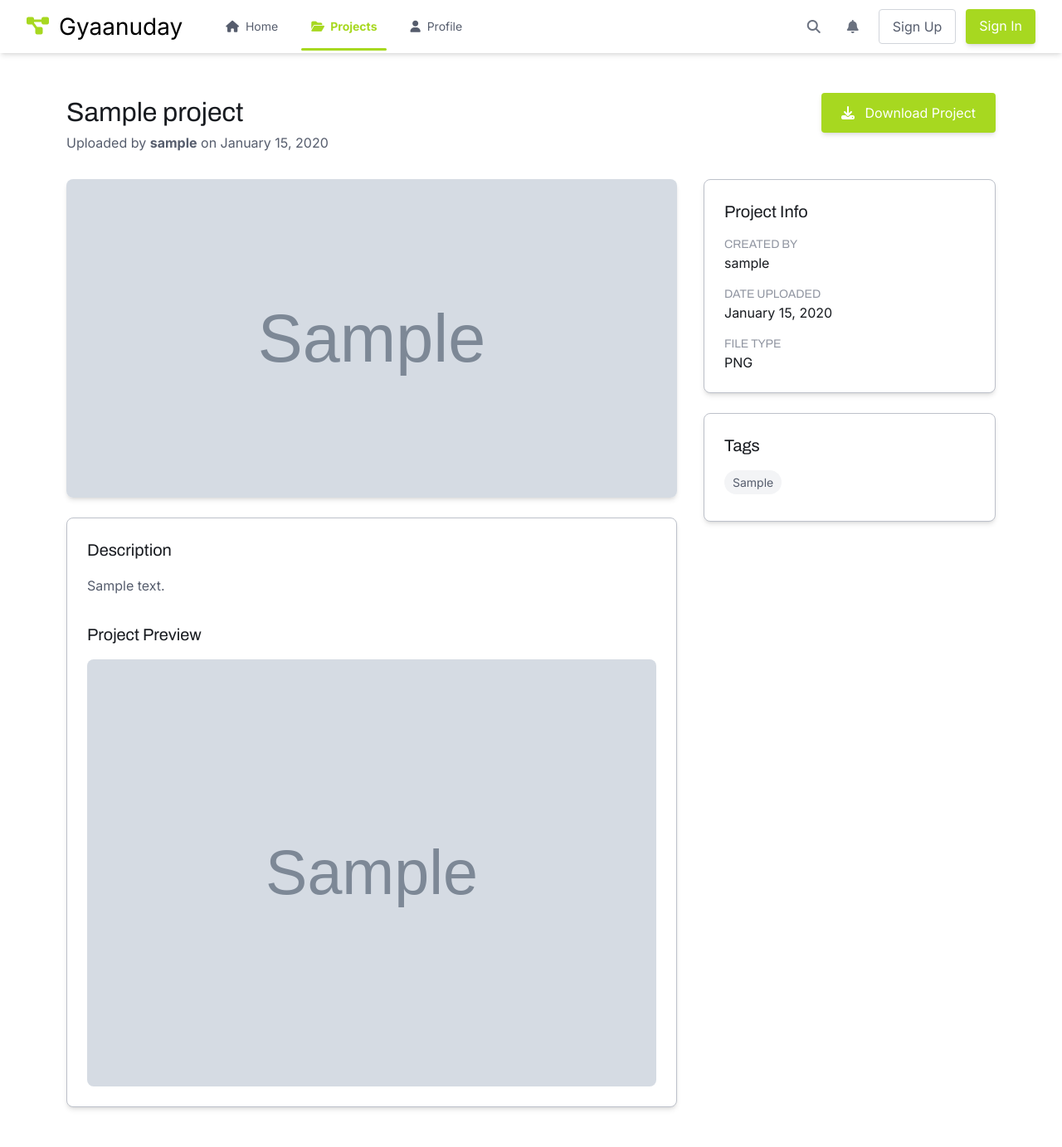
After one commit to Gurbaksh363/Gyaanuday, a PHP site: page /project_details.php?id=1 in a window 1280 px wide. The commit adds this page. Shown: the whole page at 83% size. Run offline with PHP 8.4, Linux system fonts and the light colour scheme; tables that the repository leaves empty or names only in its code hold one stand-in row (values such as "Sample post"); grey boxes marked "Sample" are stand-in pictures; some libraries are stand-ins or nearby versions.

Commit message:
project details page created

```diff
--- /dev/null
+++ b/public/project_details.php
@@ -0,0 +1,237 @@
+<?php session_start(); ?>
+<!DOCTYPE html>
+<html lang="en">
+
+<head>
+  <meta charset="UTF-8">
+  <meta name="viewport" content="width=device-width, initial-scale=1.0">
+  <title>Project Details | Gyaanuday</title>
+  <script src="https://cdn.tailwindcss.com"></script>
+  <link rel="stylesheet" href="https://cdnjs.cloudflare.com/ajax/libs/font-awesome/6.4.2/css/all.min.css">
+  <style>
+    @import url('https://fonts.googleapis.com/css2?family=Inter:wght@400;700&family=Archivo&display=swap');
+    body {
+      font-family: 'Inter', sans-serif;
+    }
+    h1, h2, h3 {
+      font-family: 'Archivo', sans-serif;
+    }
+    .nav-item {
+      transition: all 0.3s ease;
+    }
+    .nav-item:hover {
+      color: #A7D820;
+    }
+    .nav-item-active {
+      color: #A7D820;
+      position: relative;
+    }
+    .nav-item-active::after {
+      content: '';
+      position: absolute;
+      bottom: -10px;
+      left: 0;
+      width: 100%;
+      height: 3px;
+      background-color: #A7D820;
+      border-radius: 2px;
+    }
+    .button-hover {
+      transition: all 0.3s ease;
+    }
+    .button-hover:hover {
+      transform: translateY(-2px);
+      box-shadow: 0 4px 6px rgba(0, 0, 0, 0.1);
+    }
+    .tag {
+      background-color: #f3f4f6;
+      padding: 4px 10px;
+      border-radius: 16px;
+      font-size: 0.875rem;
+      color: #565d6d;
+      margin-right: 8px;
+      display: inline-block;
+      margin-bottom: 8px;
+    }
+  </style>
+</head>
+
+<body class="bg-white">
+  <!-- Fixed Navigation Bar -->
+  <nav class="bg-white shadow-md sticky top-0 z-50">
+    <div class="max-w-7xl mx-auto px-4 sm:px-6 lg:px-8">
+      <div class="flex justify-between h-16">
+        <div class="flex items-center">
+          <div class="flex-shrink-0 flex items-center">
+            <span class="text-2xl font-bold mr-1" style="color: #A7D820;"><i class="fas fa-project-diagram"></i></span>
+            <span class="text-[28px] leading-[42px] font-archivo ml-2">Gyaanuday</span>
+          </div>
+          <div class="ml-10 flex items-baseline space-x-4">
+            <a href="index.php" class="px-3 py-2 text-[14px] leading-[22px] text-[#565d6d] nav-item">
+              <i class="fas fa-home mr-1"></i> Home
+            </a>
+            <a href="projects.php" class="px-3 py-2 text-[14px] leading-[22px] font-semibold nav-item nav-item-active">
+              <i class="fas fa-folder-open mr-1"></i> Projects
+            </a>
+            <a href="profile.php" class="px-3 py-2 text-[14px] leading-[22px] text-[#565d6d] nav-item">
+              <i class="fas fa-user mr-1"></i> Profile
+            </a>
+          </div>
+        </div>
+        <div class="flex items-center space-x-4">
+          <button class="rounded-full p-2 text-gray-500 hover:text-gray-700 focus:outline-none">
+            <i class="fas fa-search"></i>
+          </button>
+          <button class="rounded-full p-2 text-gray-500 hover:text-gray-700 focus:outline-none">
+            <i class="fas fa-bell"></i>
+          </button>
+          <div class="flex space-x-3">
+            <a href="register.php" class="border border-gray-300 px-4 py-2 rounded text-[#565d6d] button-hover inline-block">Sign Up</a>
+            <a href="login.php" class="px-4 py-2 rounded text-white button-hover shadow-md inline-block" style="background-color: #A7D820;">Sign In</a>
+          </div>
+        </div>
+      </div>
+    </div>
+  </nav>
+
+  <?php
+  // Get project ID from URL parameter
+  if (!isset($_GET['id']) || empty($_GET['id'])) {
+    header("Location: projects.php");
+    exit;
+  }
+
+  $projectId = intval($_GET['id']);
+
+  // Connect to database and fetch project details
+  require_once __DIR__ . "/../config/database.php";
+
+  $stmt = $pdo->prepare("SELECT p.*, u.username FROM projects p JOIN users u ON p.user_id = u.id WHERE p.id = ?");
+  $stmt->execute([$projectId]);
+  $project = $stmt->fetch();
+
+  if (!$project) {
+    echo '<div class="max-w-6xl mx-auto my-12 px-4">
+            <div class="bg-red-100 p-6 rounded-lg">
+              <h1 class="text-2xl font-bold text-red-700">Project not found</h1>
+              <p class="mt-2">The project you are looking for does not exist.</p>
+              <a href="projects.php" class="mt-4 inline-block px-6 py-2 text-white rounded" style="background-color: #A7D820;">
+                Browse Projects
+              </a>
+            </div>
+          </div>';
+    exit;
+  }
+
+  // Prepare data for display
+  $title = htmlspecialchars($project['title']);
+  $description = htmlspecialchars($project['description']);
+  $username = htmlspecialchars($project['username']);
+  $created = date('F j, Y', strtotime($project['created_at']));
+  $tags = explode(',', $project['tags']);
+
+  // Get file path
+  $fileName = htmlspecialchars($project['thumbnail']);
+  $filePath = "/gyaanuday/uploads/" . $fileName;
+  $projectFile = "/gyaanuday/uploads/" . htmlspecialchars($project['project_file']);
+
+  $ext = strtolower(pathinfo($fileName, PATHINFO_EXTENSION));
+  $projectExt = strtolower(pathinfo($project['project_file'], PATHINFO_EXTENSION));
+
+  if (in_array($ext, ['jpg', 'jpeg', 'png'])) {
+    $thumb = $filePath;
+  } else {
+    $thumb = "/gyaanuday/assets/default_icon.png";
+  }
+  ?>
+
+  <div class="max-w-6xl mx-auto my-12 px-4">
+    <!-- Project Header -->
+    <div class="flex justify-between items-start mb-8">
+      <div>
+        <h1 class="text-[32px] leading-[48px] font-archivo font-bold text-[#171a1f]"><?php echo $title; ?></h1>
+        <p class="text-[#565d6d]">Uploaded by <span class="font-semibold"><?php echo $username; ?></span> on <?php echo $created; ?></p>
+      </div>
+      <div>
+        <a href="<?php echo $projectFile; ?>" download class="px-6 py-3 rounded text-white button-hover shadow-md inline-block" style="background-color: #A7D820;">
+          <i class="fas fa-download mr-2"></i> Download Project
+        </a>
+      </div>
+    </div>
+
+    <!-- Project Content -->
+    <div class="grid grid-cols-1 lg:grid-cols-3 gap-8">
+      <!-- Left Column - Thumbnail and Details -->
+      <div class="lg:col-span-2">
+        <div class="rounded-lg overflow-hidden shadow-md mb-6">
+          <img src="<?php echo $thumb; ?>" alt="<?php echo $title; ?>" class="w-full h-auto max-h-96 object-cover">
+        </div>
+
+        <div class="bg-white shadow-md rounded-lg p-6 border border-[#bdc1ca]">
+          <h2 class="text-xl font-semibold mb-4 text-[#171a1f] font-archivo">Description</h2>
+          <p class="text-[#565d6d] text-[16px] leading-[26px]"><?php echo $description; ?></p>
+
+          <!-- Project Content Preview Based on File Type -->
+          <?php if (in_array($projectExt, ['jpg', 'jpeg', 'png', 'gif'])): ?>
+            <h2 class="text-xl font-semibold mt-8 mb-4 text-[#171a1f] font-archivo">Project Preview</h2>
+            <img src="<?php echo $projectFile; ?>" alt="Project Preview" class="w-full h-auto rounded-lg">
+          <?php elseif ($projectExt === 'pdf'): ?>
+            <h2 class="text-xl font-semibold mt-8 mb-4 text-[#171a1f] font-archivo">PDF Preview</h2>
+            <div class="rounded-lg overflow-hidden border border-gray-300">
+              <object data="<?php echo $projectFile; ?>" type="application/pdf" width="100%" height="500px">
+                <p>Unable to display PDF. <a href="<?php echo $projectFile; ?>" download>Download</a> instead.</p>
+              </object>
+            </div>
+          <?php elseif (in_array($projectExt, ['mp4', 'webm', 'ogg'])): ?>
+            <h2 class="text-xl font-semibold mt-8 mb-4 text-[#171a1f] font-archivo">Video Preview</h2>
+            <video controls class="w-full rounded-lg">
+              <source src="<?php echo $projectFile; ?>" type="video/<?php echo $projectExt; ?>">
+              Your browser does not support the video tag.
+            </video>
+          <?php endif; ?>
+        </div>
+      </div>
+
+      <!-- Right Column - Additional Info -->
+      <div>
+        <!-- Project Info Card -->
+        <div class="bg-white shadow-md rounded-lg p-6 border border-[#bdc1ca] mb-6">
+          <h2 class="text-xl font-semibold mb-4 text-[#171a1f] font-archivo">Project Info</h2>
+          <div class="space-y-4">
+            <div>
+              <h3 class="text-sm font-medium text-[#9095a1]">CREATED BY</h3>
+              <p class="text-[#171a1f]"><?php echo $username; ?></p>
+            </div>
+            <div>
+              <h3 class="text-sm font-medium text-[#9095a1]">DATE UPLOADED</h3>
+              <p class="text-[#171a1f]"><?php echo $created; ?></p>
+            </div>
+            <div>
+              <h3 class="text-sm font-medium text-[#9095a1]">FILE TYPE</h3>
+              <p class="text-[#171a1f] uppercase"><?php echo $projectExt; ?></p>
+            </div>
+          </div>
+        </div>
+
+        <!-- Tags Card -->
+        <div class="bg-white shadow-md rounded-lg p-6 border border-[#bdc1ca]">
+          <h2 class="text-xl font-semibold mb-4 text-[#171a1f] font-archivo">Tags</h2>
+          <div>
+            <?php foreach ($tags as $tag): ?>
+              <?php if(trim($tag) !== ''): ?>
+                <span class="tag"><?php echo htmlspecialchars(trim($tag)); ?></span>
+              <?php endif; ?>
+            <?php endforeach; ?>
+          </div>
+        </div>
+
+        <!-- Related Projects - Could be implemented in the future -->
+      </div>
+    </div>
+
+    <!-- Comment Section - Could be implemented in the future -->
+  </div>
+
+  <!-- Footer - Could be added for consistency -->
+</body>
+</html>
```
Also changed, not shown: public/index.php (+9 -8 lines), uploads/thumb_67fa95a4959721.05845070.png (added), uploads/thumb_67fa961ea73228.78914223.png (added), 2 other files.
